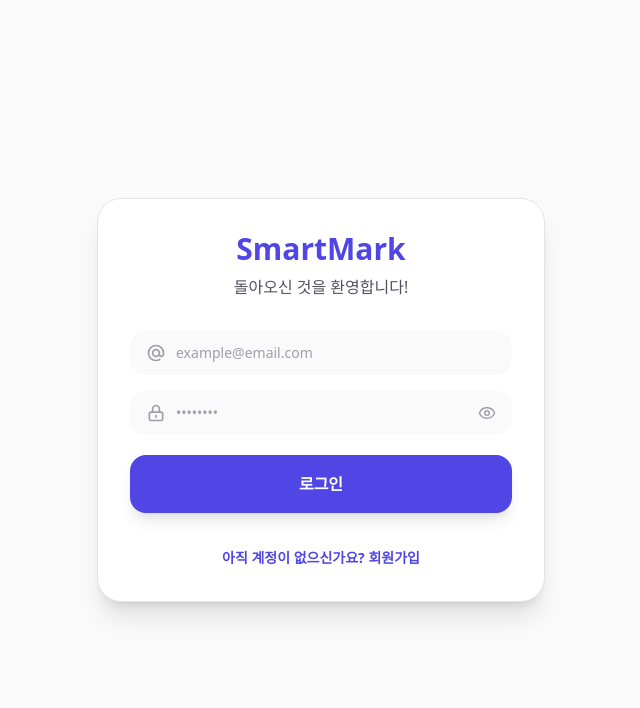
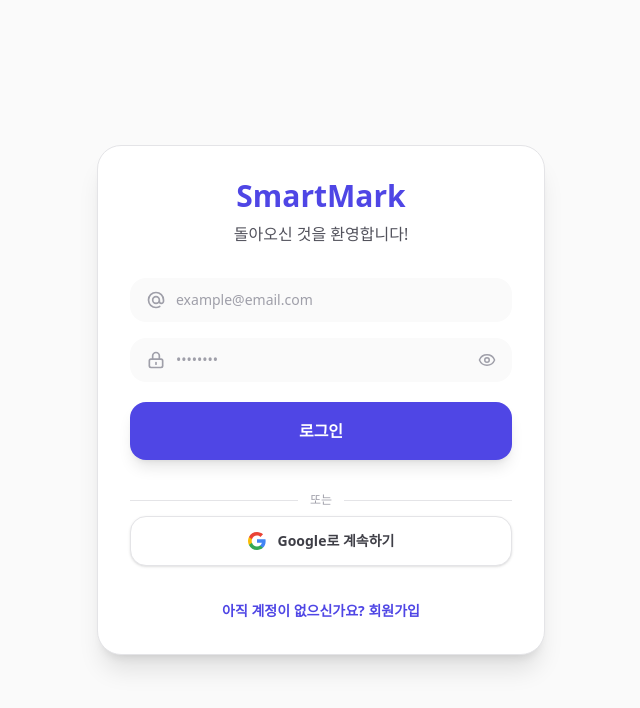
Before and after one commit to sohee-an/smart-bookmark-app, a Next.js app in the folder apps/web/: page /login in a window 1280 px wide. Shown: the top 708 px of the page, without its empty margins (319-959 px from the left). Built offline with nearby package versions, Linux system fonts and the light colour scheme; no server answers.

Commit message:
feat: 구글 로그인 추가

```diff
--- /dev/null
+++ b/apps/web/src/app/auth/callback/page.tsx
@@ -0,0 +1,52 @@
+"use client";
+
+import { useEffect } from "react";
+import { useRouter } from "next/navigation";
+import { supabase } from "@/shared/api/supabase/client";
+
+export default function AuthCallbackPage() {
+  const router = useRouter();
+
+  useEffect(() => {
+    // Supabase가 URL fragment/code를 자동으로 처리하고 세션을 수립함
+    const {
+      data: { subscription },
+    } = supabase.auth.onAuthStateChange((event, session) => {
+      if (event === "SIGNED_IN" && session) {
+        router.replace("/");
+      } else if (event === "SIGNED_OUT") {
+        router.replace("/login");
+      }
+    });
+
+    // 이미 세션이 있는 경우 (새로고침 등)
+    supabase.auth.getSession().then(({ data: { session } }) => {
+      if (session) router.replace("/");
+    });
+
+    return () => subscription.unsubscribe();
+  }, [router]);
+
+  return (
+    <div className="flex min-h-screen items-center justify-center">
+      <div className="flex flex-col items-center gap-3">
+        <svg className="h-8 w-8 animate-spin text-zinc-400" viewBox="0 0 24 24" fill="none">
+          <circle
+            className="opacity-25"
+            cx="12"
+            cy="12"
+            r="10"
+            stroke="currentColor"
+            strokeWidth="4"
+          />
+          <path
+            className="opacity-75"
+            fill="currentColor"
+            d="M4 12a8 8 0 018-8V0C5.373 0 0 5.373 0 12h4z"
+          />
+        </svg>
+        <p className="text-sm text-zinc-500">로그인 처리 중...</p>
+      </div>
+    </div>
+  );
+}
--- a/apps/web/src/app/login/page.tsx
+++ b/apps/web/src/app/login/page.tsx
@@ -24,6 +24,17 @@
     resolver: zodResolver(authSchema),
     mode: "onBlur",
   });
+
+  const handleGoogleLogin = async () => {
+    setServerError(null);
+    const { error } = await supabase.auth.signInWithOAuth({
+      provider: "google",
+      options: {
+        redirectTo: `${window.location.origin}/auth/callback`,
+      },
+    });
+    if (error) setServerError(error.message);
+  };
 
   const onSubmit = async (data: AuthFormData) => {
     setServerError(null);
@@ -183,7 +194,39 @@
           </button>
         </form>
 
-        <div className="mt-6 text-center">
+        <div className="relative my-2 flex items-center">
+          <div className="flex-grow border-t border-zinc-200 dark:border-zinc-700" />
+          <span className="mx-3 text-xs text-zinc-400">또는</span>
+          <div className="flex-grow border-t border-zinc-200 dark:border-zinc-700" />
+        </div>
+
+        <button
+          type="button"
+          onClick={handleGoogleLogin}
+          className="flex w-full cursor-pointer items-center justify-center gap-3 rounded-2xl border border-zinc-200 bg-white px-4 py-3.5 text-sm font-semibold text-zinc-700 shadow-sm transition-all hover:bg-zinc-50 active:scale-[0.98] dark:border-zinc-700 dark:bg-zinc-800 dark:text-zinc-200 dark:hover:bg-zinc-700"
+        >
+          <svg width="18" height="18" viewBox="0 0 18 18">
+            <path
+              fill="#4285F4"
+              d="M17.64 9.2c0-.637-.057-1.251-.164-1.84H9v3.481h4.844c-.209 1.125-.843 2.078-1.796 2.717v2.258h2.908c1.702-1.567 2.684-3.874 2.684-6.615z"
+            />
+            <path
+              fill="#34A853"
+              d="M9 18c2.43 0 4.467-.806 5.956-2.184l-2.908-2.258c-.806.54-1.837.86-3.048.86-2.344 0-4.328-1.584-5.036-3.711H.957v2.332A8.997 8.997 0 0 0 9 18z"
+            />
+            <path
+              fill="#FBBC05"
+              d="M3.964 10.707A5.41 5.41 0 0 1 3.682 9c0-.593.102-1.17.282-1.707V4.961H.957A8.996 8.996 0 0 0 0 9c0 1.452.348 2.827.957 4.039l3.007-2.332z"
+            />
+            <path
+              fill="#EA4335"
+              d="M9 3.58c1.321 0 2.508.454 3.44 1.345l2.582-2.58C13.463.891 11.426 0 9 0A8.997 8.997 0 0 0 .957 4.961L3.964 7.293C4.672 5.163 6.656 3.58 9 3.58z"
+            />
+          </svg>
+          Google로 계속하기
+        </button>
+
+        <div className="mt-4 text-center">
           <button
             onClick={toggleMode}
             className="text-brand-primary cursor-pointer text-sm font-semibold transition-all hover:opacity-80"
--- a/apps/web/src/middleware.ts
+++ b/apps/web/src/middleware.ts
@@ -78,6 +78,7 @@
     !isAuth &&
     !isLandingPage &&
     !isLoginPage &&
+    !pathname.startsWith("/auth/callback") &&
     !pathname.startsWith("/api") &&
     !pathname.startsWith("/_next")
   ) {
```
